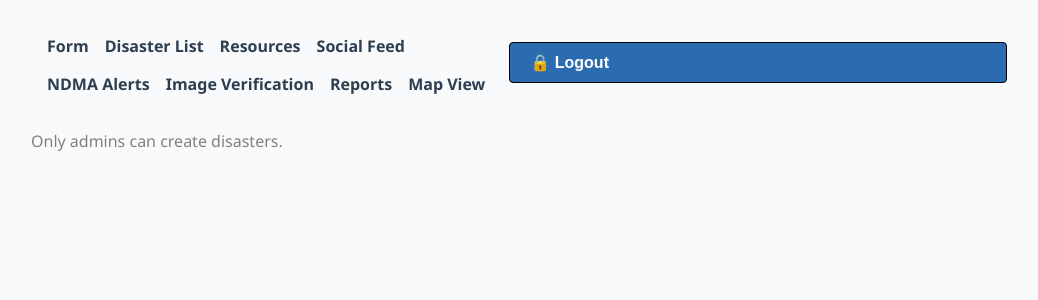
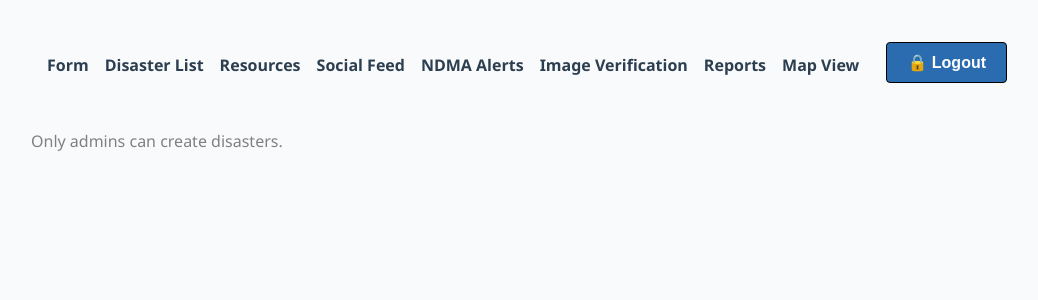
Before and after one commit to ABW1729/Disaster-Management-System, a React (Vite) app in the folder disaster-dashboard/: page /dashboard in a window 1280 px wide. Shown: the top 300 px of the page, without its empty margins (109-1147 px from the left). Built offline with nearby package versions, Linux system fonts and the light colour scheme; no server answers.

Commit message:
Update style.css

```diff
--- a/disaster-dashboard/src/style.css
+++ b/disaster-dashboard/src/style.css
@@ -38,7 +38,7 @@ button {
   color: white;
   font-weight: bold;
   cursor: pointer;
-  width:90%;
+  width:auto;
   padding: 5px 0;
   font-size: 16px;
   margin-bottom:15px;
```
